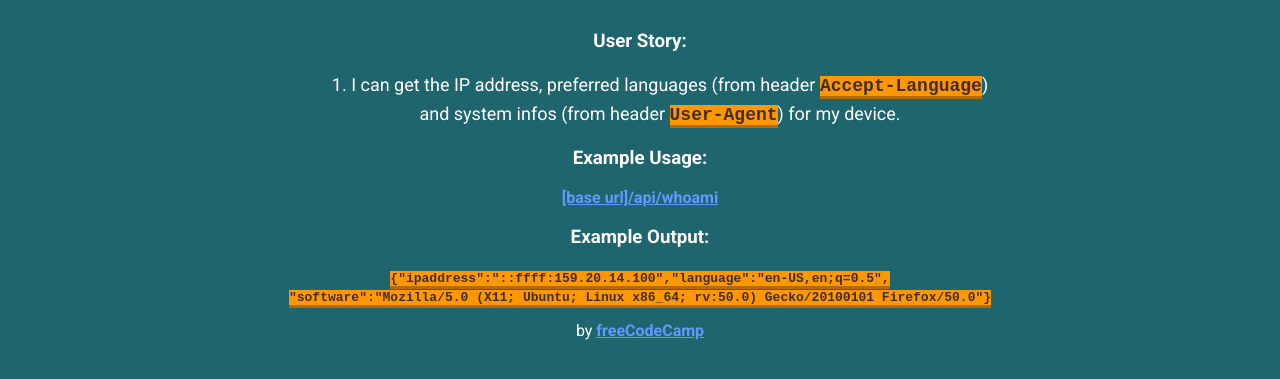
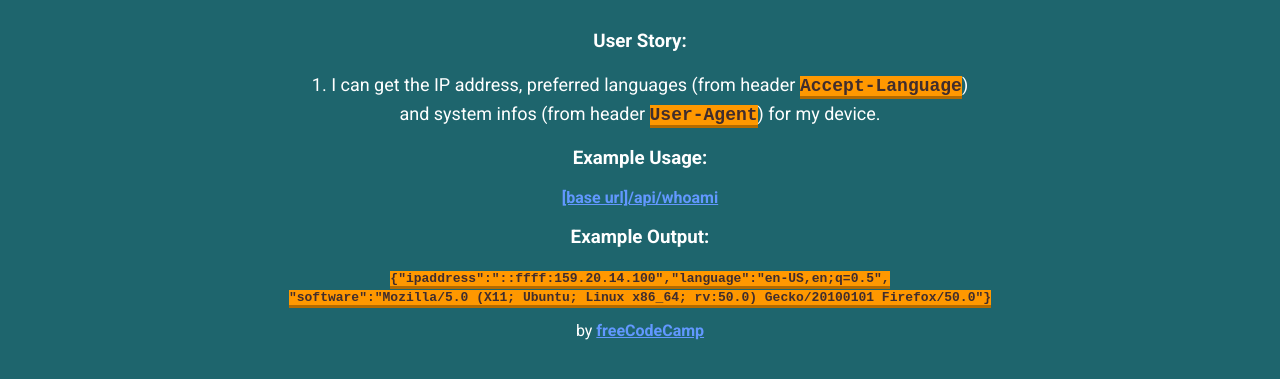
Before and after one commit to isemaj/fcc-request-header-parser-microservice, a website: page public/index.html in a window 1280 px wide. Shown: the part 95-474 px from the top of the page. Drawn offline with Linux system fonts and the light colour scheme.

Commit message:
unset padding-inline-start

```diff
--- a/public/style.css
+++ b/public/style.css
@@ -15,6 +15,7 @@ h1 {
   list-style-position: inside;
   font-size:  18px;
   line-height: 1.5;
+  padding-inline-start: unset;
 }
 
 .example-usage {
```
